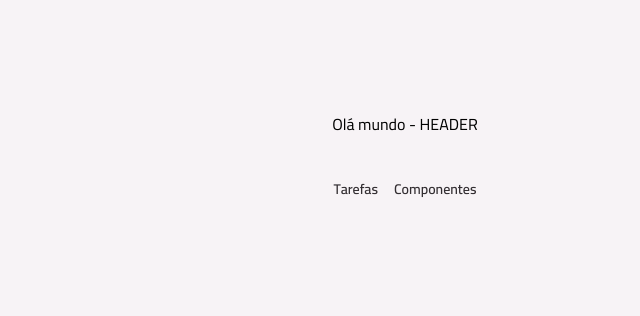
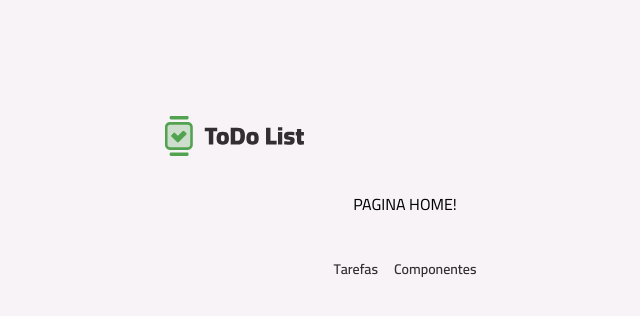
Before and after one commit to Brunogodoy2911/ToDo, a React (Vite) app: page / in a window 1280 px wide. Shown: the top 316 px of the page, without its empty margins (235-875 px from the left). Built offline with nearby package versions, Linux system fonts and the light colour scheme.

Commit message:
:sparkles: Estruturando Corpo do Layout

```diff
--- /dev/null
+++ b/src/core-components/footer.tsx
@@ -0,0 +1,21 @@
+import { NavLink } from "react-router";
+import Text from "../components/text";
+
+export default function Footer() {
+  return (
+    <footer className="my-5 md:my-10">
+      <nav className="flex items-center justify-center gap-4">
+        <NavLink to="/">
+          <Text variant="body-sm-bold" className="text-gray-300">
+            Tarefas
+          </Text>
+        </NavLink>
+        <NavLink to="/componentes">
+          <Text variant="body-sm-bold" className="text-gray-300">
+            Componentes
+          </Text>
+        </NavLink>
+      </nav>
+    </footer>
+  );
+}
--- /dev/null
+++ b/src/core-components/header.tsx
@@ -0,0 +1,14 @@
+import Container from "../components/container";
+import Logo from "../assets/images/Logo.svg?react";
+
+export default function Header() {
+  return (
+    <Container as="header" className="mt-3 md:mt-20">
+      <Logo className="h-9 md:h-12" />
+
+      <nav>
+
+      </nav>
+    </Container>
+  );
+}
--- /dev/null
+++ b/src/core-components/main-content.tsx
@@ -0,0 +1,17 @@
+import { cx } from "class-variance-authority";
+import type React from "react";
+
+// eslint-disable-next-line @typescript-eslint/no-empty-object-type
+interface MainContentProps extends React.ComponentProps<"main"> {}
+
+export default function MainContent({
+  children,
+  className,
+  ...props
+}: MainContentProps) {
+  return (
+    <main className={cx("mt-4 md:mt-8", className)} {...props}>
+      {children}
+    </main>
+  );
+}
--- a/src/pages/layout-main.tsx
+++ b/src/pages/layout-main.tsx
@@ -1,30 +1,16 @@
-import { NavLink, Outlet } from "react-router";
-import Container from "../components/container";
-import Text from "../components/text";
+import { Outlet } from "react-router";
+import Header from "../core-components/header";
+import MainContent from "../core-components/main-content";
+import Footer from "../core-components/footer";
 
 export default function LayoutMain() {
   return (
     <>
-      <Container as="header" className="mt-3 md:mt-20">
-        Olá mundo - HEADER
-      </Container>
-      <main className="mt-4 md:mt-8">
+      <Header />
+      <MainContent>
         <Outlet />
-      </main>
-      <footer className="my-5 md:my-10">
-        <nav className="flex items-center justify-center gap-4">
-          <NavLink to="/">
-            <Text variant="body-sm-bold" className="text-gray-300">
-              Tarefas
-            </Text>
-          </NavLink>
-          <NavLink to="/componentes">
-            <Text variant="body-sm-bold" className="text-gray-300">
-              Componentes
-            </Text>
-          </NavLink>
-        </nav>
-      </footer>
+      </MainContent>
+      <Footer />
     </>
   );
 }
--- a/src/pages/page-home.tsx
+++ b/src/pages/page-home.tsx
@@ -1,5 +1,5 @@
 import Container from "../components/container";
 
 export default function PageHome() {
-  return <Container></Container>;
+  return <Container> PAGINA HOME!</Container>;
 }
```
